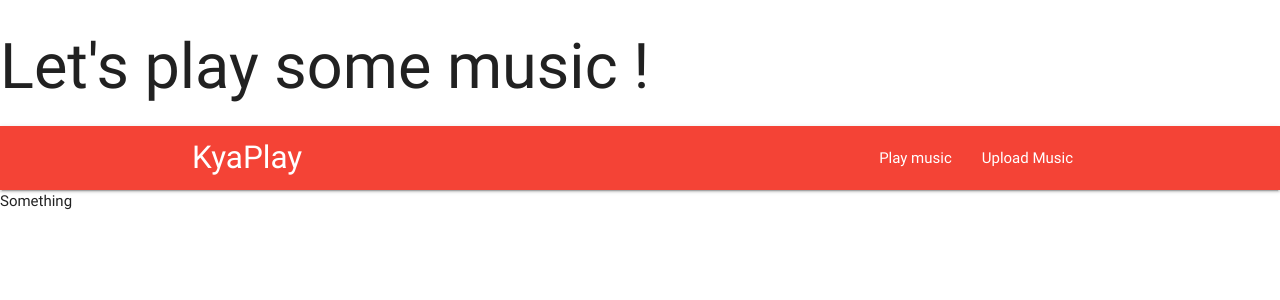
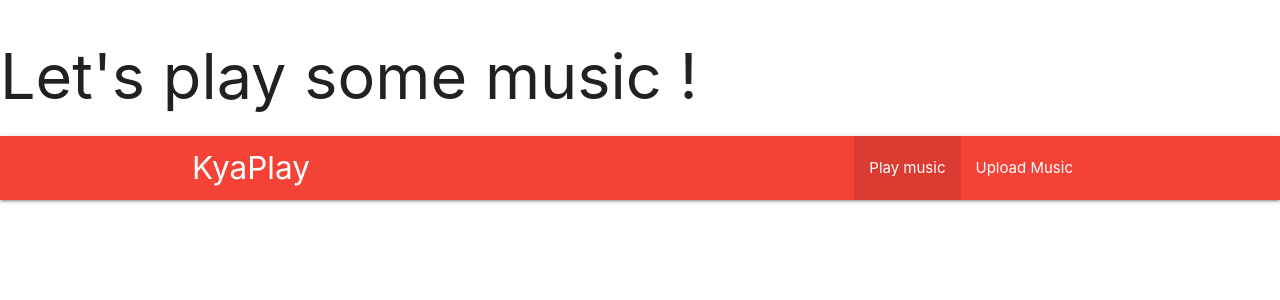
Before and after one commit to charli-pn/RaspberryProject, a PHP site: page /views/header.php in a window 1280 px wide. Shown: the top 300 px of the page. Run offline with PHP 8.4, Linux system fonts and the light colour scheme; some libraries are stand-ins or nearby versions.

Commit message:
modifications
The title of this commit is very effective !

```diff
--- a/views/header.php
+++ b/views/header.php
@@ -2,18 +2,20 @@
 <html>
     <head>
         <title>KyaPlay !</title>
-        <link rel="icon" type="image/jpeg" href="../assets/title.jpg" />
+        <link rel="icon" type="image/jpeg" href="<?=PATH_ASSETS."title.jpg"?>" />
         <meta charset="utf-8">
-        <link rel="stylesheet" href="../assets/css/materialize.css">
+        <link rel="stylesheet" href="<?=PATH_ASSETS."css/materialize.css"?>">
         <meta name="viewport" content="width=device-width, initial-scale=1.0"/>
         <link href="https://fonts.googleapis.com/icon?family=Material+Icons" rel="stylesheet">
-        <link type="text/css" rel="stylesheet" href="../assets/css/materialize.min.css"  media="screen,projection"/>
+        <link type="text/css" rel="stylesheet" href="<?=PATH_ASSETS."css/materialize.min.css"?>"  media="screen,projection"/>
     </head>
+
     <body>
         <script type="text/javascript" src="https://code.jquery.com/jquery-3.2.1.min.js"></script>
         <script type="text/javascript" src="js/materialize.min.js"></script>
+
         <header>
             <h1>Let's play some music !</h1>
         </header>
+
         <?php require_once("menu.php"); ?>
-        <?php require_once("play.php"); ?>
--- a/views/index.php
+++ b/views/index.php
@@ -2,6 +2,8 @@
 <?php
 require_once(PATH_VIEWS."header.php");
 
+require_once(PATH_VIEWS."welcome.php");
+
 require_once(PATH_VIEWS."footer.php");
 
 ?>
--- a/views/menu.php
+++ b/views/menu.php
@@ -2,7 +2,7 @@
 <nav class="red" role="navigation">
     <div class="nav-wrapper container"><a id="logo-container" href="index.php" class="brand-logo">KyaPlay</a>
         <ul class = "right">
-            <li>
+            <li class="active">
                 <a href = "">Play music</a>
             </li>
             <li>
--- a/views/play.php
+++ /dev/null
@@ -1 +0,0 @@
-Something
```
Also changed, not shown: views/welcome.php (added).
